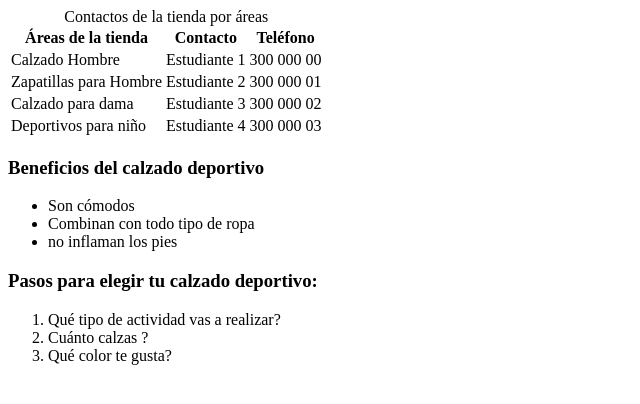
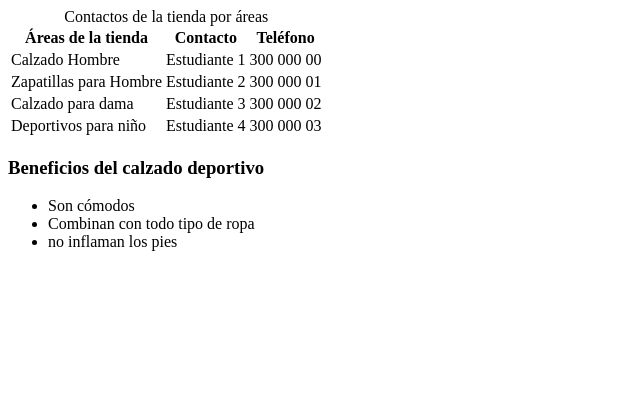
Before and after one commit to vh2346/P65, a plain HTML site: page index.html in a window 1280 px wide. Shown: the whole page, without its empty margins (0-640 px from the left). Drawn offline with Linux system fonts and the light colour scheme.

Commit message:
Estado 2: listas sin ordenar

```diff
--- a/index.html
+++ b/index.html
@@ -49,13 +49,7 @@
         <li>Combinan con todo tipo de ropa</li>
         <li>no inflaman los pies</li>
     </ul>
-    <h3>Pasos para elegir tu calzado deportivo: </h3>
-    <!-- listas ordenada enumerada  -->
-    <ol>
-        <li>Qué tipo de actividad vas a realizar?</li>
-        <li>Cuánto calzas ?</li>
-        <li>Qué color te gusta?</li>
-    </ol>
+
 
 
 </body>
```
